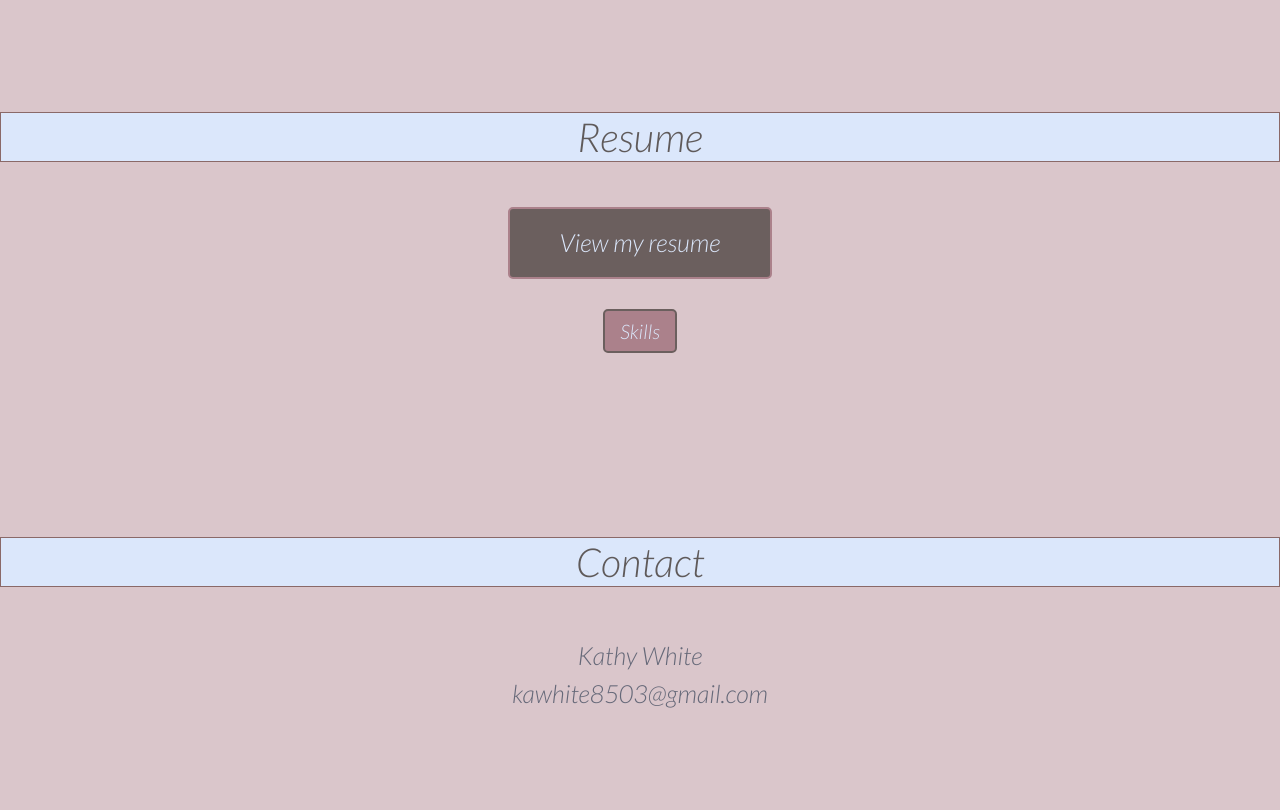
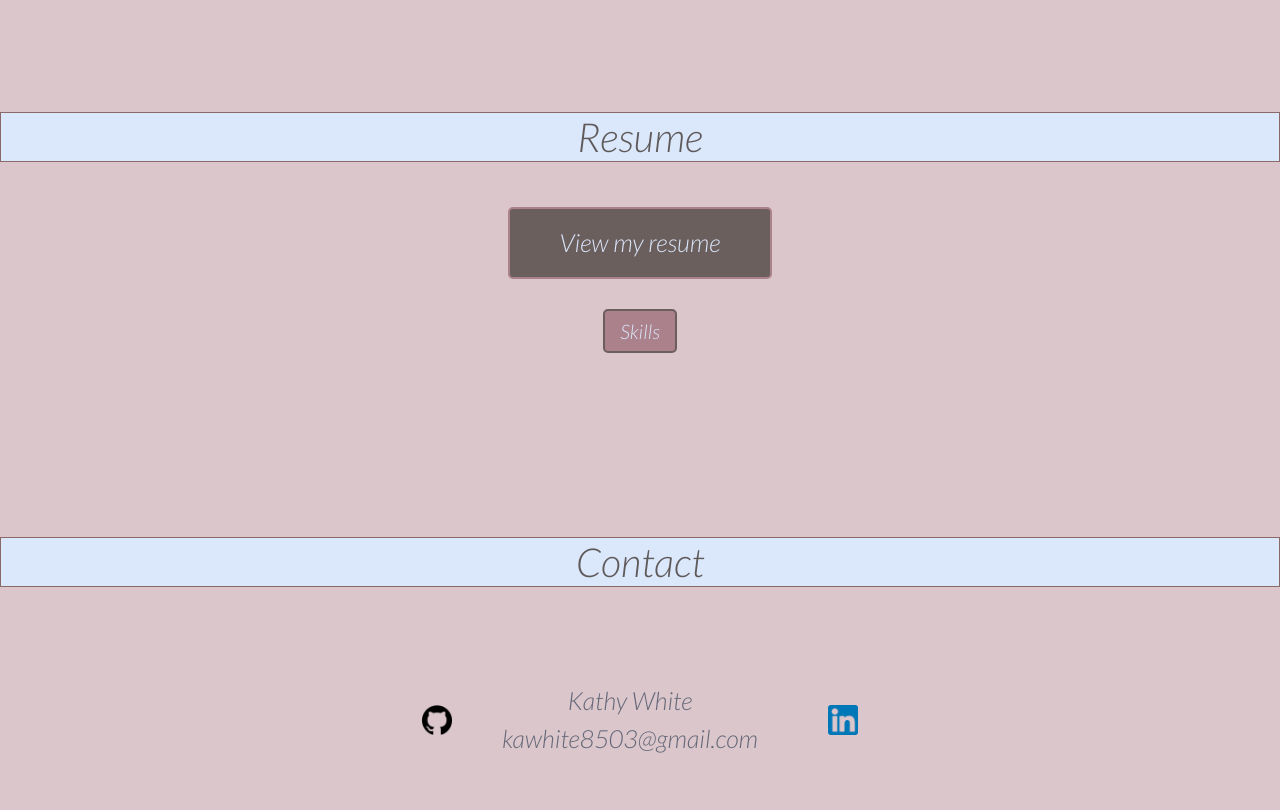
Before and after one commit to kawhite8503/Kathy-White-Portfolio, a plain HTML site: page index.html in a window 1280 px wide. Shown: the part 3884-4694 px from the top of the page. Drawn offline with nearby package versions, Linux system fonts and the light colour scheme.

Commit message:
update contact info

```diff
--- a/css/style.css
+++ b/css/style.css
@@ -159,6 +159,13 @@ li {
   text-align: center;
   margin: 50px;
   font-size: 25px;
+}
+
+.contact-div{
+  display: flex;
+  flex-direction: row;
+  align-items: center;
+  justify-content: center;
 }
 
 #linkedin-image {
--- a/index.html
+++ b/index.html
@@ -109,7 +109,11 @@
     <div id="contact" class="sections">
       <section>
         <h2 class="section-heading">Contact</h2>
-          <p class="contact-info">Kathy White<br>kawhite8503@gmail.com</p>
+          <div class="contact-div">
+            <a href="https://github.com/kawhite8503" target="_blank"><img src="./assets/GitHub.png" id="github-image"></a>
+            <p class="contact-info">Kathy White<br>kawhite8503@gmail.com</p>
+            <a href="https://www.linkedin.com/in/kathy-white-005432241/" target="_blank"><img src="./assets/linkedIn.png" id="linkedin-image"></a>
+          </div>
       </section>
     </div>
   </div>
```
